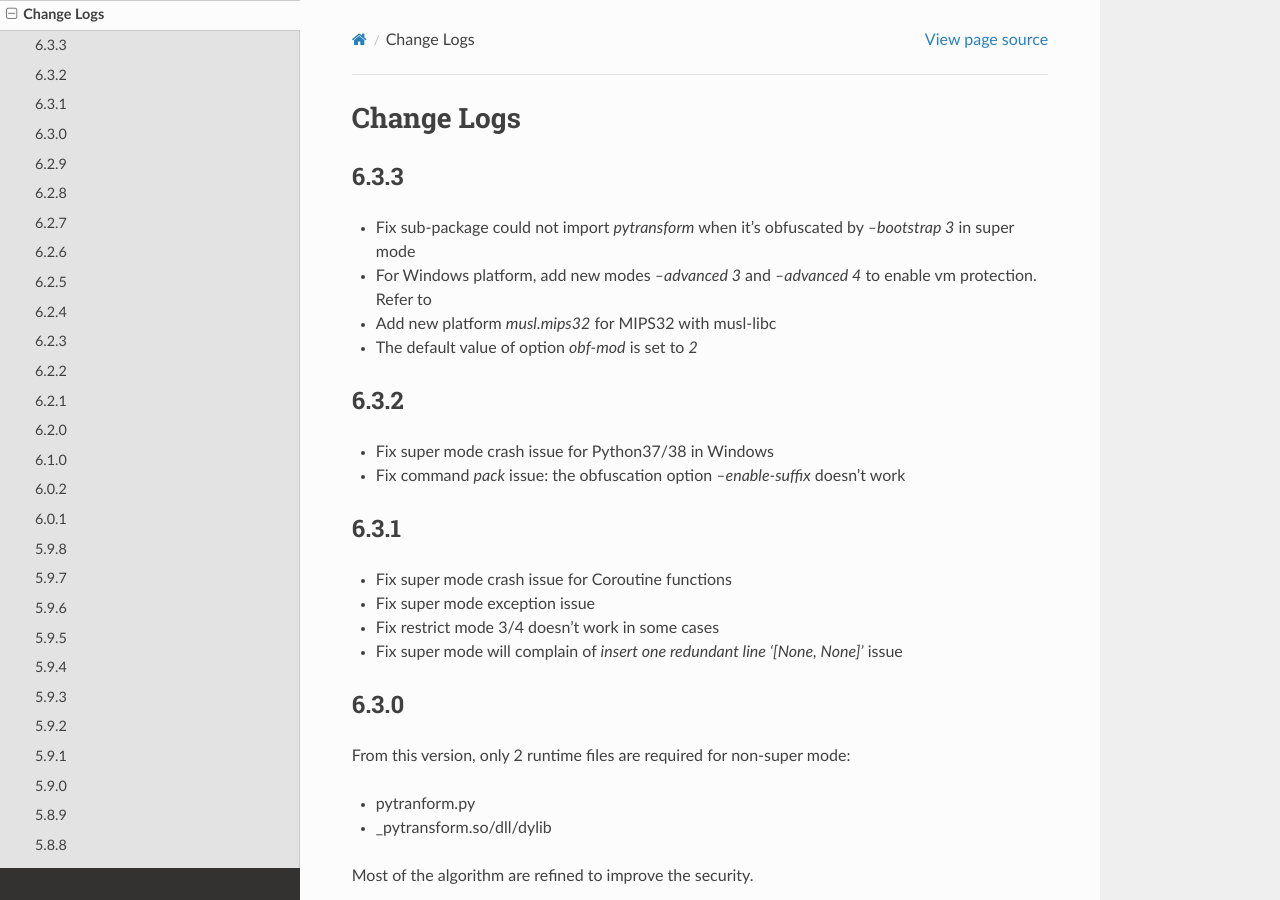
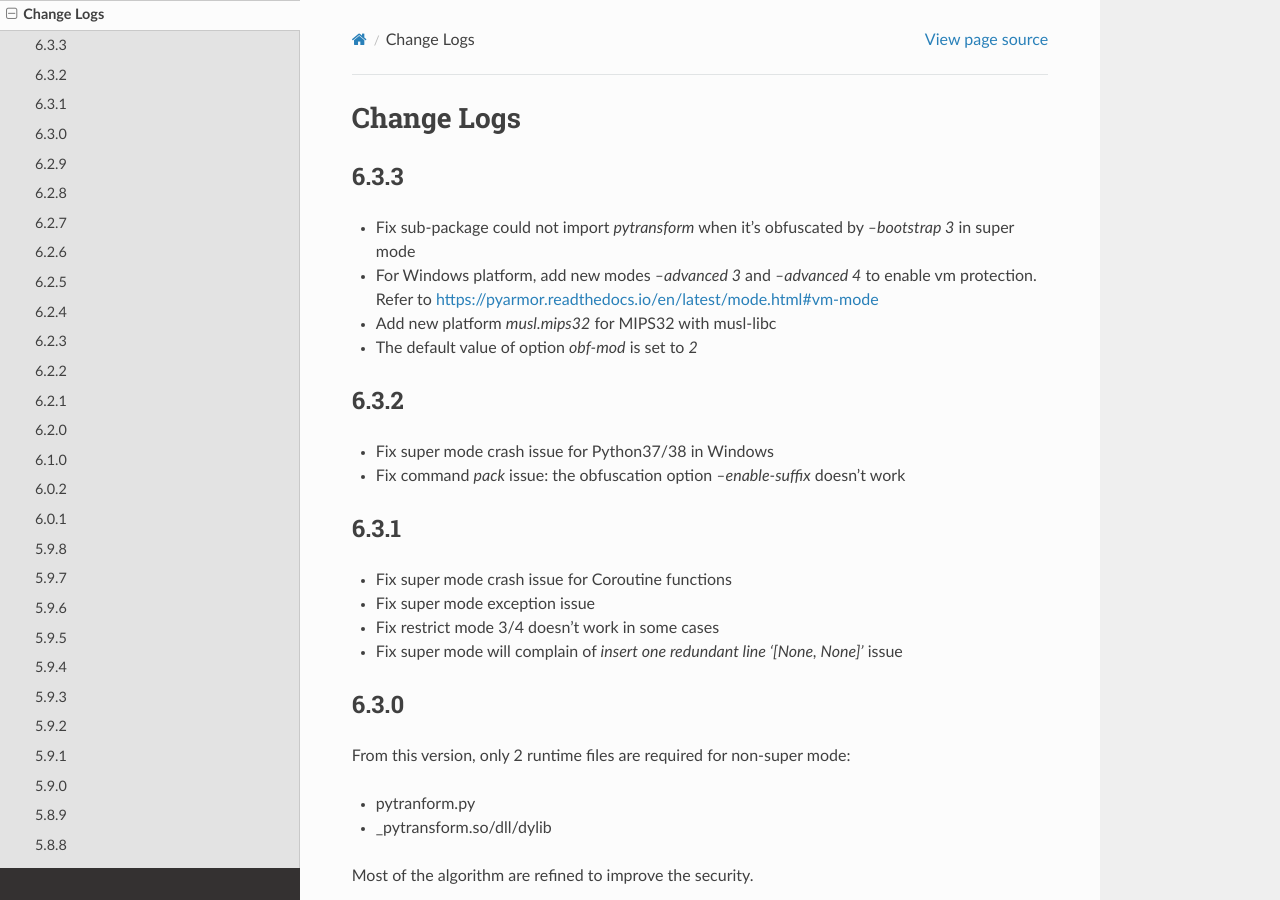
Before and after one commit to dashingsoft/pyarmor, a Sphinx documentation site: the page built from docs/change-logs.rst, in a window 1280 px wide and 900 px high. Built offline with Sphinx 7.4.7 and the Read the Docs theme 2.0.0, drawn with Linux system fonts in a browser that asks for light colours; some of the changed lines change nothing that is shown.

Commit message:
Refine change log

```diff
--- a/docs/change-logs.rst
+++ b/docs/change-logs.rst
@@ -8,7 +8,8 @@
 * Fix sub-package could not import `pytransform` when it's obfuscated by
   `--bootstrap 3` in super mode
 * For Windows platform, add new modes `--advanced 3` and `--advanced 4` to
-  enable vm protection. Refer to
+  enable vm protection.
+  Refer to https://pyarmor.readthedocs.io/en/latest/mode.html#vm-mode
 * Add new platform `musl.mips32` for MIPS32 with musl-libc
 * The default value of option `obf-mod` is set to `2`
 
```
